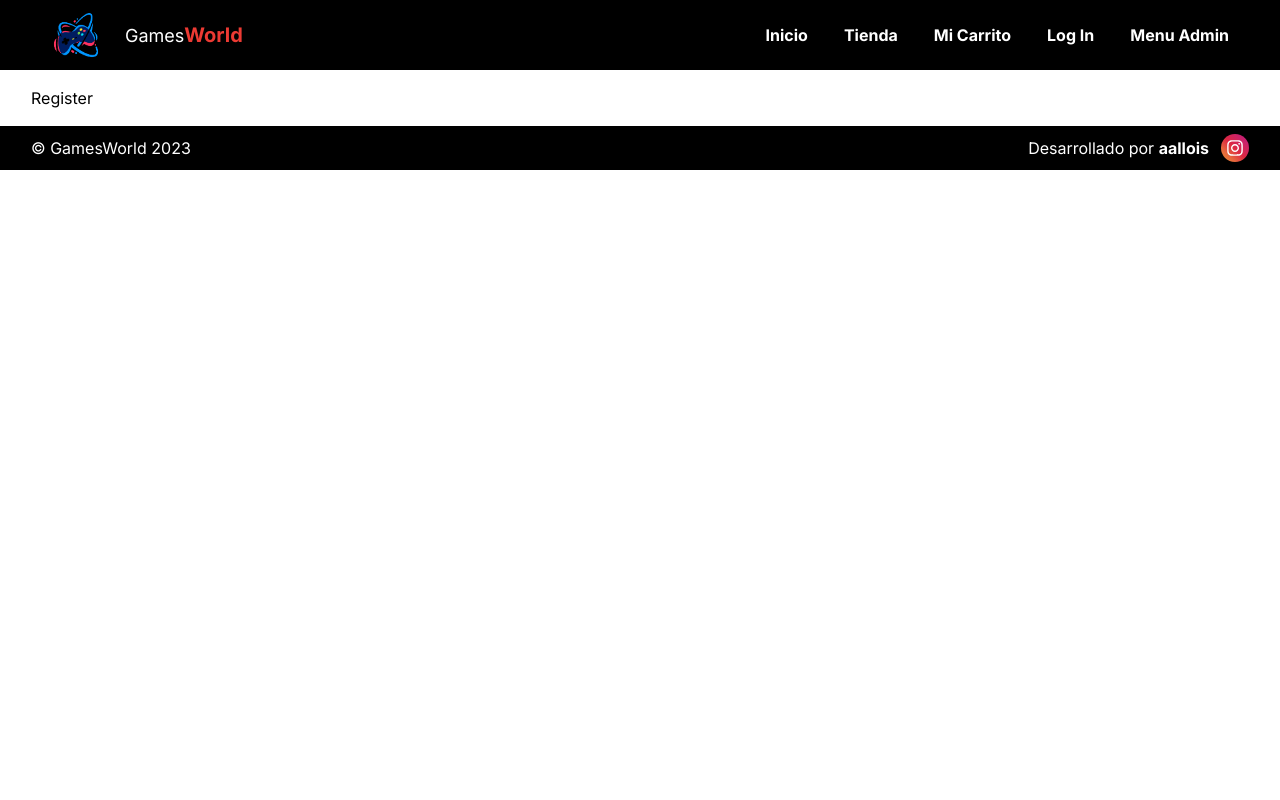
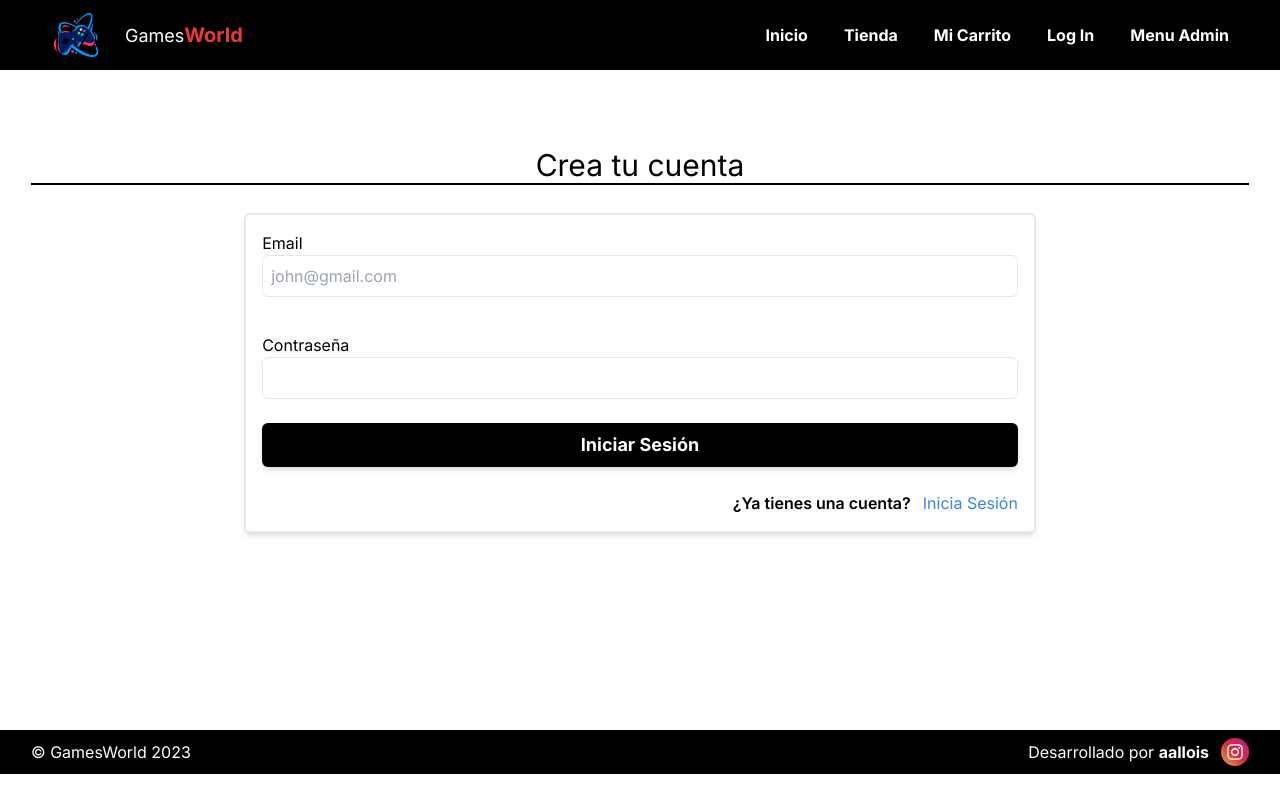
Before and after one commit to alloisa2005/entrega-app, a Next.js app: page /user/register in a window 1280 px wide. Built offline with nearby package versions, Linux system fonts and the light colour scheme.

Commit message:
feat: Creando register page

```diff
--- a/src/app/user/login/page.jsx
+++ b/src/app/user/login/page.jsx
@@ -1,3 +1,4 @@
+import { LoginForm } from '@/components/LoginForm'
 import Link from 'next/link'
 import React from 'react'
 
@@ -7,24 +8,7 @@ const Login = () => {
       <div className='flex flex-col gap-3 items-center justify-center w-full h-full'>
         <h1 className='text-center border-b-2 border-black w-full text-3xl -mt-24'>Iniciar Sesión</h1>
 
-        <form className='mt-4 md:mt-8 mb-6 w-full lg:max-w-[50%] flex flex-col justify-center gap-6 border-2 p-4 rounded-md shadow-md'>
-          <div className='flex flex-col'>
-            <label>Email</label>
-            <input type='text' className='border rounded-md p-2 outline-none focus:border-black focus:shadow-md' placeholder='john@gmail.com' />
-          </div>
-
-          <div className='flex flex-col mt-3'>
-            <label>Contraseña</label>
-            <input type='password' className='border rounded-md p-2 outline-none focus:border-black focus:shadow-md' />
-          </div>
-
-          <button className='bg-black py-2 text-white text-lg font-bold rounded-md shadow-md'>Iniciar Sesión</button>
-
-          <div className='flex justify-end items-center gap-3'>
-            <span className='font-semibold'>¿No tienes cuenta?</span>
-            <Link href='/user/register' className='text-blue-500 hover:underline'>Regístrate</Link>
-          </div>
-        </form>
+        <LoginForm />
       </div>
     </div>
   )
--- a/src/app/user/register/page.jsx
+++ b/src/app/user/register/page.jsx
@@ -1,9 +1,14 @@
+import { RegisterForm } from '@/components/RegisterForm'
 import React from 'react'
 
 const Register = () => {
   return (
-    <div className='contenedor my-4'>
-      <p>Register</p>
+    <div className='contenedor  flex items-center justify-center w-full h-full min-h-[calc(100vh-140px)]'>
+      <div className='flex flex-col gap-3 items-center justify-center w-full h-full'>
+        <h1 className='text-center border-b-2 border-black w-full text-3xl -mt-24'>Crea tu cuenta</h1>
+
+        <RegisterForm />
+      </div>
     </div>
   )
 }
--- /dev/null
+++ b/src/components/LoginForm.jsx
@@ -0,0 +1,79 @@
+"use client";
+
+import Link from "next/link";
+import { useState } from "react";
+import { AiFillCloseCircle } from "react-icons/ai";
+
+export const LoginForm = () => {
+  const [email, setEmail] = useState("");
+  const [password, setPassword] = useState("");
+  const [loading, setLoading] = useState(false);
+  const [error, setError] = useState("Email o contraseña inavlidos");
+
+  const handleSubmit = (e) => {
+    e.preventDefault();
+  };
+
+  return (
+    <>
+      <form
+        onSubmit={handleSubmit}
+        className="mt-4 md:mt-8 mb-6 w-full lg:max-w-[50%] flex flex-col justify-center gap-6 border-2 p-4 rounded-md shadow-md"
+      >
+        <div className="flex flex-col">
+          <label>Email</label>
+          <input
+            value={email}
+            onChange={(e) => setEmail(e.target.value)}
+            type="text"
+            className="border rounded-md p-2 outline-none focus:border-black focus:shadow-md"
+            placeholder="john@gmail.com"
+          />
+        </div>
+
+        <div className="flex flex-col mt-3">
+          <label>Contraseña</label>
+          <input
+            value={password}
+            onChange={(e) => setPassword(e.target.value)}
+            type="password"
+            className="border rounded-md p-2 outline-none focus:border-black focus:shadow-md"
+          />
+        </div>
+
+        <button
+          disabled={loading}
+          className={`${
+            loading ? "bg-gray-400" : "bg-black"
+          } py-2 text-white text-lg font-bold rounded-md shadow-md`}
+        >
+          Iniciar Sesión
+        </button>
+
+        <div className="flex justify-end items-center gap-3">
+          <span className="font-semibold">¿No tienes cuenta?</span>
+          <Link href="/user/register" className="text-blue-500 hover:underline">
+            Regístrate
+          </Link>
+        </div>
+      </form>
+
+      {error && (
+        <div className="px-4 absolute w-full top-0 left-0 bottom-0 bg-black/60 z-20 flex items-center justify-center">
+
+          <div className="p-3 w-full md:w-[45%]  bg-white rounded-md">
+            <div className="flex items-center justify-between mb-3">
+              <p className="text-center text-red-500 font-bold text-xl">ERROR</p>
+              <AiFillCloseCircle onClick={() => setError('')}
+                size={28}
+                className='text-red-500 hover:scale-110 hover:cursor-pointer ease-in duration-300'
+              />
+            </div>
+            {error}
+          </div>
+
+        </div>
+      )}
+    </>
+  );
+};
--- /dev/null
+++ b/src/components/RegisterForm.jsx
@@ -0,0 +1,37 @@
+'use client';
+
+import Link from "next/link";
+
+export const RegisterForm = () => {
+  return (
+    <form className="mt-4 md:mt-4 mb-6 w-full lg:max-w-[65%] flex flex-col gap-6 border-2 p-4 rounded-md shadow-md">
+      <div className="flex flex-col">
+        <label>Email</label>
+        <input
+          type="text"
+          className="border rounded-md p-2 outline-none focus:border-black focus:shadow-md"
+          placeholder="john@gmail.com"
+        />
+      </div>
+
+      <div className="flex flex-col mt-3">
+        <label>Contraseña</label>
+        <input
+          type="password"
+          className="border rounded-md p-2 outline-none focus:border-black focus:shadow-md"
+        />
+      </div>
+
+      <button className="bg-black py-2 text-white text-lg font-bold rounded-md shadow-md">
+        Iniciar Sesión
+      </button>
+
+      <div className="flex justify-end items-center gap-3">
+        <span className="font-semibold">¿Ya tienes una cuenta?</span>
+        <Link href="/user/login" className="text-blue-500 hover:underline">
+          Inicia Sesión
+        </Link>
+      </div>
+    </form>
+  );
+};
```
